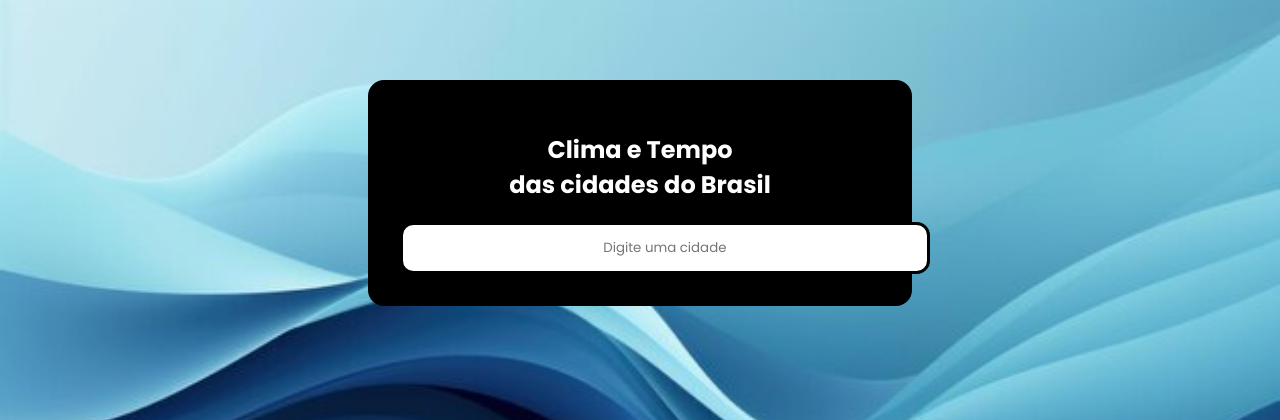
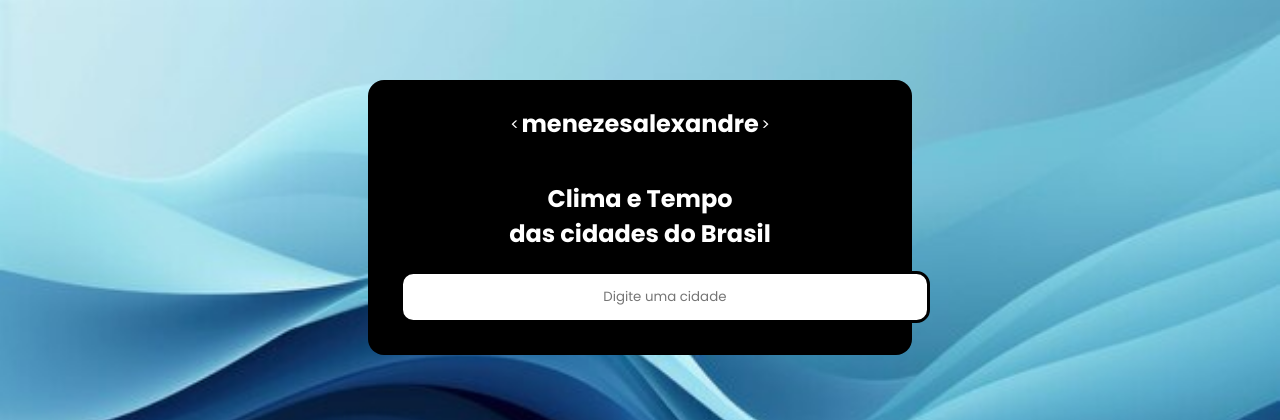
Before and after one commit to menezesalexandre-development/clima_tempo_python_flask, a Flask app: page / in a window 1280 px wide. Shown: the top 420 px of the page. Run offline with Flask 3, Linux system fonts and the light colour scheme.

Commit message:
Update index.html

```diff
--- a/templates/index.html
+++ b/templates/index.html
@@ -7,6 +7,9 @@
 </head>
 <body>
     <section id="principal">
+        <div style="display: flex; flex-direction: row; color: white;">
+            < <h1 style="margin-top: -0.25em; margin-left: 0.1em; margin-right: 0.1em;">menezesalexandre</h1> >
+        </div>
         <h1>Clima e Tempo<br>das cidades do Brasil</h1>
         <form method="POST">
             <input id="input_cidade" name="input_cidade" placeholder="Digite uma cidade">
```
